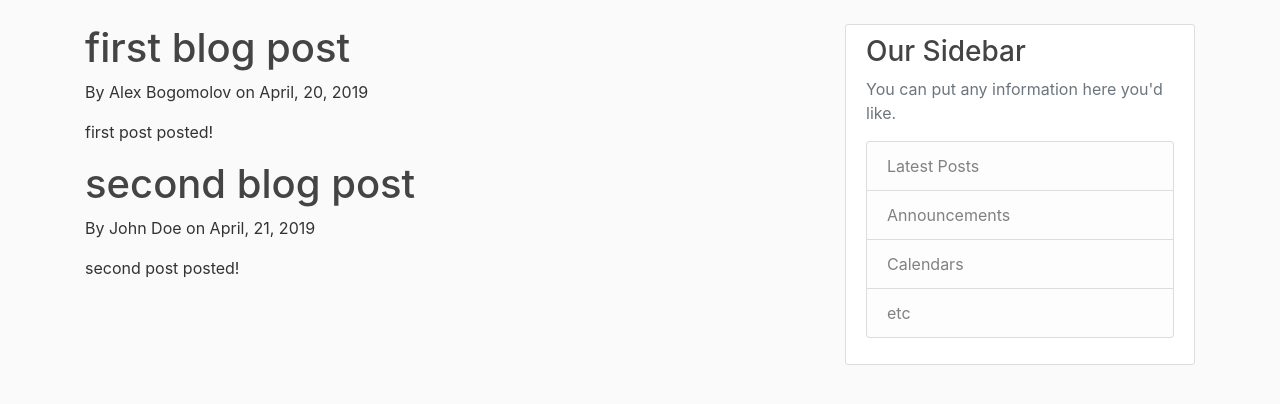
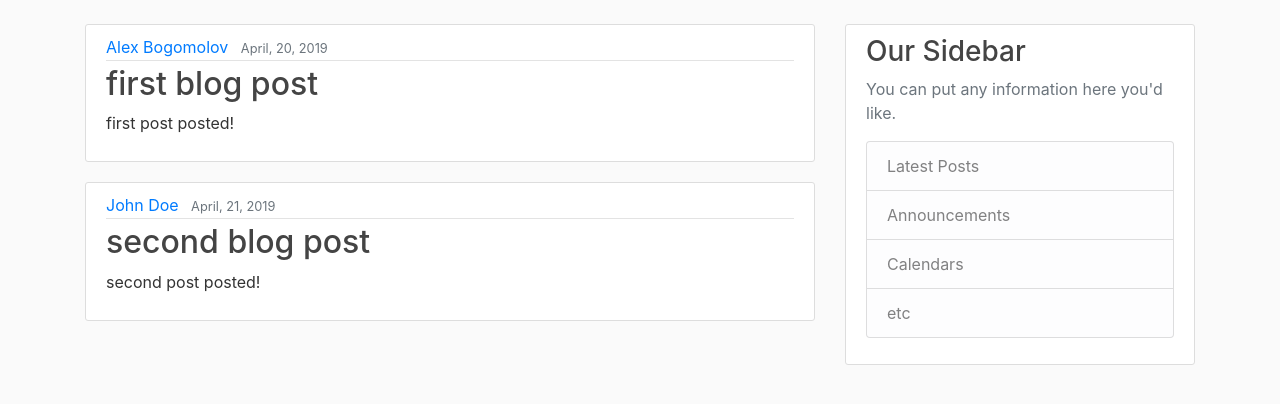
Before and after one commit to movalex/django_blog, a Django app: page / in a window 1280 px wide. Shown: the part 56-460 px from the top of the page. Run offline with Django 3.2, Linux system fonts and the light colour scheme; some libraries are stand-ins or nearby versions.

Commit message:
black reformatting

```diff
--- a/blog/templates/blog/base.html
+++ b/blog/templates/blog/base.html
@@ -9,6 +9,7 @@
         <!-- Bootstrap CSS -->
         <link rel="stylesheet" href="https://maxcdn.bootstrapcdn.com/bootstrap/4.0.0/css/bootstrap.min.css" integrity="sha384-Gn5384xqQ1aoWXA+058RXPxPg6fy4IWvTNh0E263XmFcJlSAwiGgFAW/dAiS6JXm" crossorigin="anonymous">
         <link rel="stylesheet" href="{% static 'blog/main.css' %}" type="text/css" media="all">
+
 
         {% if title %}
         <title>{{ title }}</title>
@@ -34,8 +35,8 @@
           </button>
           <div class="collapse navbar-collapse" id="navbarToggle">
             <div class="navbar-nav mr-auto">
-              <a class="nav-item nav-link" href="/">Home</a>
-              <a class="nav-item nav-link" href="/about">About</a>
+                <a class="nav-item nav-link" href="{% url 'blog-home' %}">Home</a>
+                <a class="nav-item nav-link" href="{% url 'blog-about' %}">About</a>
             </div>
             <!-- Navbar Right Side -->
             <div class="navbar-nav">
--- a/blog/templates/blog/home.html
+++ b/blog/templates/blog/home.html
@@ -1,8 +1,15 @@
 {% extends 'blog/base.html' %}
 {% block content %}
     {% for post in posts %}
-        <h1>{{ post.title }}</h1>
-        <p>By {{ post.author }} on {{ post.date_posted }}</p>
-        <p>{{ post.content }}</p>
+        <article class="media content-section">
+            <div class="media-body">
+                <div class="article-metadata">
+                    <a class="mr-2" href="#">{{ post.author }}</a>
+                    <small class="text-muted">{{ post.date_posted }}</small>
+                </div>
+                <h2><a class="article-title" href="#">{{ post.title }}</a></h2>
+                <p class="article-content">{{ post.content }}</p>
+            </div>
+        </article>
     {% endfor %}
 {% endblock content %}
--- a/blog/views.py
+++ b/blog/views.py
@@ -1,30 +1,32 @@
 from django.shortcuts import render
-from django.http import HttpResponse
 
+# from django.http import HttpResponse
 
 posts = [
     {
-        'author': 'Alex Bogomolov',
-        'title': 'first blog post',
-        'content': 'first post posted!',
-        'date_posted': 'April, 20, 2019'
+        "author": "Alex Bogomolov",
+        "title": "first blog post",
+        "content": "first post posted!",
+        "date_posted": "April, 20, 2019",
     },
     {
-        'author': 'John Doe',
-        'title': 'second blog post',
-        'content': 'second post posted!',
-        'date_posted': 'April, 21, 2019'
-    }
+        "author": "John Doe",
+        "title": "second blog post",
+        "content": "second post posted!",
+        "date_posted": "April, 21, 2019",
+    },
 ]
+import requests
+
+# r = requests.get("https://python.org")
+# print(r.status_code)
 
 
 def home(request):
     # return HttpResponse('<h1>Blog Home</h1>')
-    context = {
-        'posts': posts
-    }
-    return render(request, 'blog/home.html', context)
+    context = {"posts": posts}
+    return render(request, "blog/home.html", context)
 
 
 def about(request):
-    return render(request, 'blog/about.html', {'title': 'About this blog'})
+    return render(request, "blog/about.html", {"title": "About this blog"})
```
Also changed, not shown: django_project/settings.py (+40 -44 lines), 1 other file.
